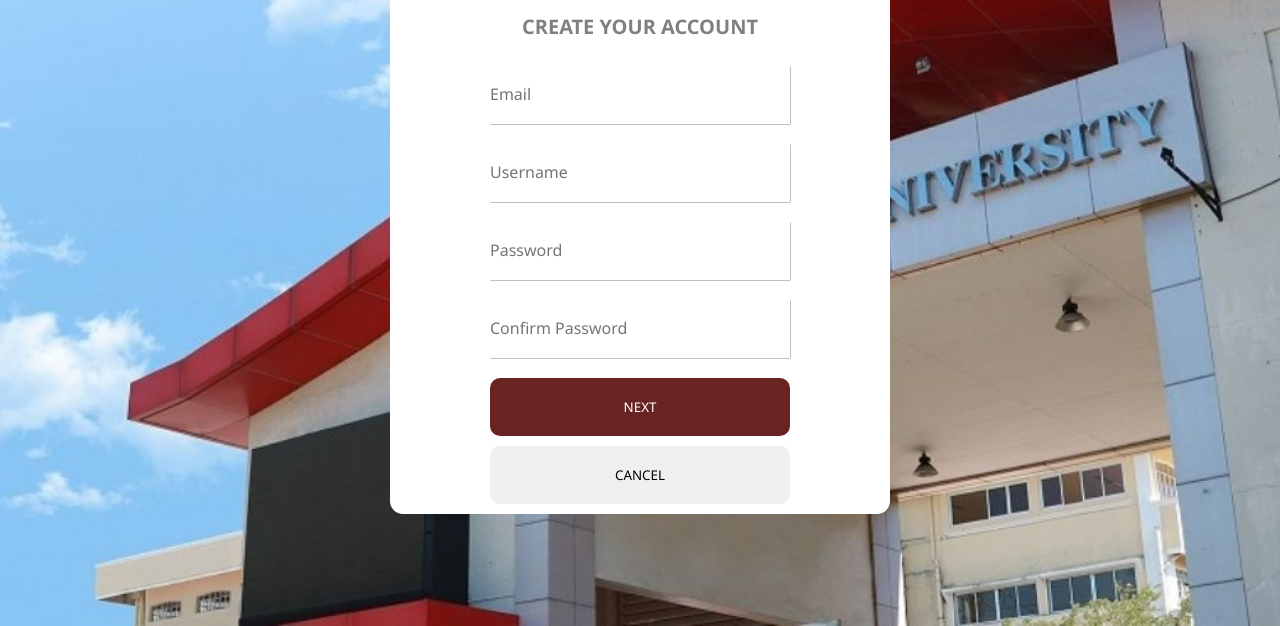
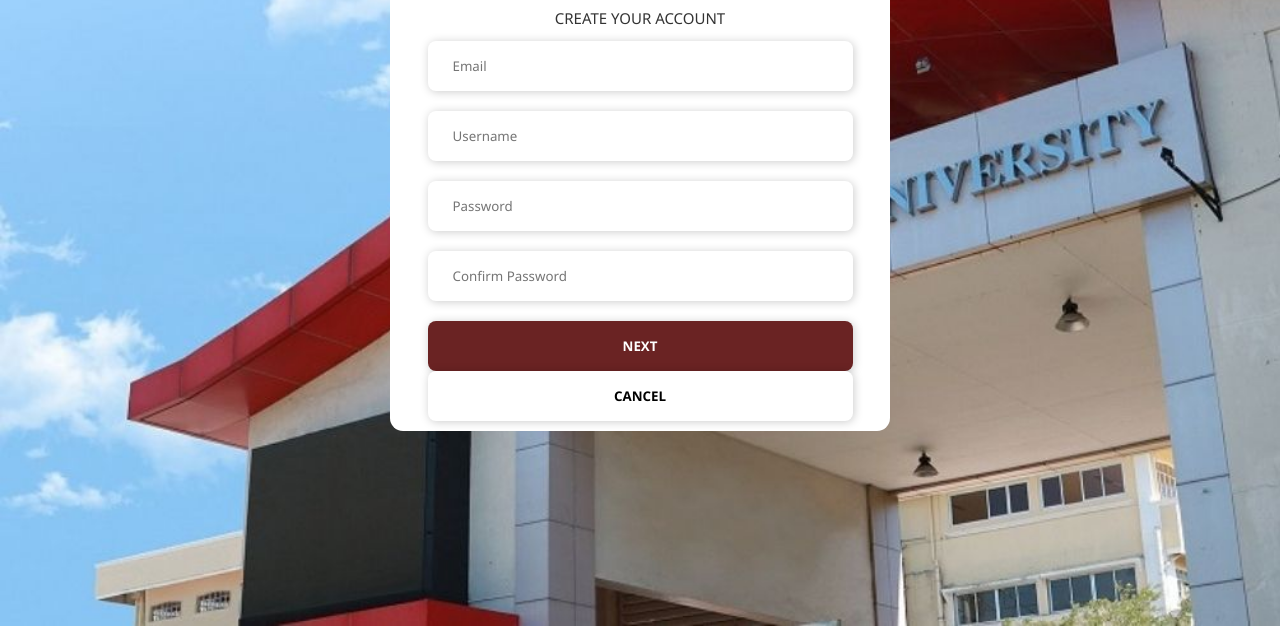
Before and after one commit to Ladsyf/BulSU-Online-Voting-System, a PHP site: page /register.php in a window 1280 px wide. Shown: the part 174-800 px from the top of the page. Run offline with PHP 8.4, Linux system fonts and the light colour scheme.

Commit message:
fix register inputs

```diff
--- a/css/loginregister.css
+++ b/css/loginregister.css
@@ -29,11 +29,14 @@ body {
     width: 75%;
     height: 50px;
     border-radius: 8px;
-    padding: 0 5%
+    padding: 0 5%;
+    margin-bottom: 20px;
 }
 .loginBTN, .registerBTN{
     color: white;
     width: 85%;
+    font-weight: 700;
+    margin: 0;
 }
 .loginBTN{
     background-color: #6a2323;
@@ -55,44 +58,14 @@ body {
      background:#fff;
      padding:0 10px;
  }
-
-
-.regPage1 {
-    background-color: white;
-    margin: auto;
-    text-align: center;
-    width: 500px;
-    border-radius: 13px;
-    padding: 10px 0px;
-}
-.regInputs {
-    text-align: center;
-}
-
-.regInputs input {
-    margin: 10px 0;
-    padding: 20px 0;
-    width: 300px;
-    box-shadow: .5px .5px #808080;
-    border: none;
-}
-.regInputs input::placeholder {
-    font-size: larger;
-}
-.regInputs button {
-    margin-top: 10px;
-    padding: 20px 0;
-    width: 300px;
-    border: none;
-    border-radius: 10px;
-}
 .nextButton {
     background-color: #6a2323;
     color: white;
 }
 .h2Reg {
-    font-size: 20px;
-    color: gray;
+    font-size: 15px;
+    color: rgb(51, 51, 51);
+    font-weight: 500;
 }
 .logo-header {
     margin: 50px auto;
@@ -155,10 +128,5 @@ body {
         background-color: #6a2323;
         color: white;
     }
-    .h2Reg {
-        font-size: 20px;
-        color: gray;
-    }
-
 
 }
--- a/login.php
+++ b/login.php
@@ -16,8 +16,8 @@
     <div class = "logincontainer">
     <form>
         <h2 class = "h2Reg"> LOGIN YOUR ACCOUNT</h2>
-        <input type = "text" placeholder = "Username" class = "forminput" style = "margin-bottom: 20px;"><br>
-        <input type = "password" placeholder = "Password" class = "forminput"><br>
+        <input type = "text" placeholder = "Username" class = "forminput"><br>
+        <input type = "password" placeholder = "Password" class = "forminput" style = "margin-bottom: 0px;"><br>
         <p><input type = "checkbox">  Keep me logged in</p>
         <button type = "submit" class = "forminput loginBTN">SIGN IN</button>
         <p> Forgot Password? Click <a href = "#">here</a></p>
--- a/register.php
+++ b/register.php
@@ -12,16 +12,16 @@
         <img src="img/logo.png" width = "150px">
         <h2 class = "h2Header">BulSU E-Voting System</h2>
     </header>
-    <section class = "logincontainer">
-        <div class = "regInputs">
+    <div class = "logincontainer">
+        <form>
             <h2 class = "h2Reg">CREATE YOUR ACCOUNT</h2>
-            <input type="email" name="email" placeholder = "Email"><br>
-            <input type="text" name="username" placeholder = "Username"><br>
-            <input type="password" name="password" placeholder = "Password"><br>
-            <input type="password" name="confirmPassword" placeholder = "Confirm Password"><br>
-            <button type="submit" class = "nextButton">NEXT</button><br>
-            <button type="button">CANCEL</button>
-        </div>
+            <input type="email" name="email" placeholder = "Email" class = "forminput"><br>
+            <input type="text" name="username" placeholder = "Username" class = "forminput"><br>
+            <input type="password" name="password" placeholder = "Password" class = "forminput"><br>
+            <input type="password" name="confirmPassword" placeholder = "Confirm Password" class = "forminput"><br>
+            <button type="submit" class = "forminput loginBTN">NEXT</button><br>
+            <button type="button" class = "forminput loginBTN" style = "background-color: white; color: black;">CANCEL</button>
+    </form>
     </section>
 </body>
 </html>
```
